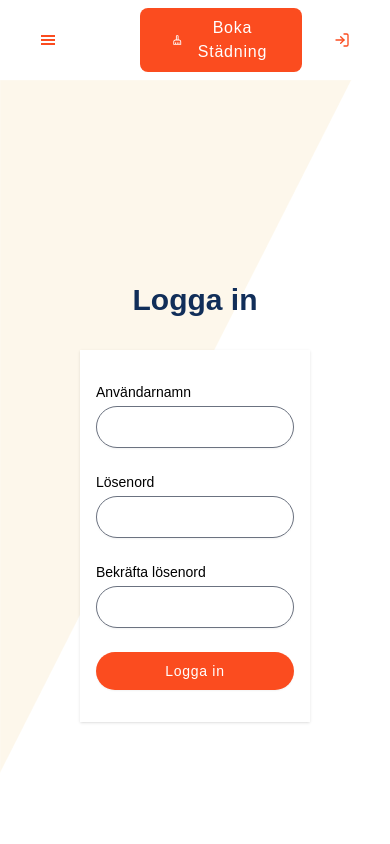
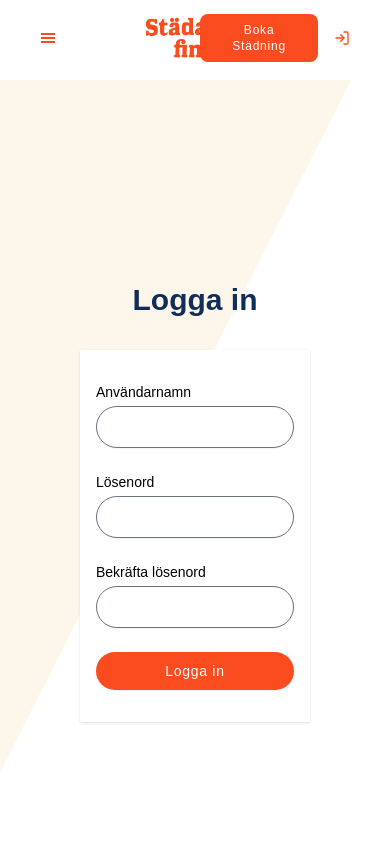
Before and after one commit to varamara/cleaning-service, a React (Vite) app in the folder cleaning-service-js-2/: page /login in a window 390 px wide. Shown: the top 844 px of the page. Built offline with nearby package versions, Linux system fonts and the light colour scheme; data requests are answered from the project's data file; a web font is replaced by a local one.

Commit message:
Fix Navbar button styling and add comments for future improvements

```diff
--- a/cleaning-service-js-2/src/components/sharedcomponents/Navbar.tsx
+++ b/cleaning-service-js-2/src/components/sharedcomponents/Navbar.tsx
@@ -53,8 +53,8 @@
         </div>
         <div className="flex items-center justify-end">
           <Link to="/booking">
-            <button className="text-white bg-secondaryOrange sm:text-xl lg:text-2xl tracking-wider rounded-lg py-2 px-8 mr-4 focus:outline-none focus:shadow-outline flex flex-row items-center hover:bg-primaryOrange transition duration-200">
-              <MdOutlineCleaningServices /> <span className="text-base pl-3">Boka Städning</span>
+            <button className="text-white bg-secondaryOrange sm:text-xl lg:text-2xl tracking-wider rounded-lg py-2 px-8 smÖmr-4 focus:outline-none focus:shadow-outline flex flex-row items-center hover:bg-primaryOrange transition duration-200">
+              <span className="hidden sm:block"><MdOutlineCleaningServices /> </span> <span className="text-xs sm:text-base sm:pl-3">Boka Städning</span>
             </button>
           </Link>
           {currentUser && (
--- a/cleaning-service-js-2/src/contexts/bookingContext/BookingProvider.tsx
+++ b/cleaning-service-js-2/src/contexts/bookingContext/BookingProvider.tsx
@@ -7,7 +7,7 @@
 // TODO validering på login, registering och bokningsformulär --- Sebastian
 // TODO med CSS, landingpage och bookingpage -- Fixat startsidan så det ser bättre ut, utveckla senare om det finns tid - fixat bookingpage. inte perfekt i liten mobilview.
 // TODO så man kommer till mina sidor via url mina-sidor när man är inloggad --- Mikah
-// TODO så att man bara kan välja halvtimmar inte minuter i bokningsformuläret
+// TODO så att man bara kan välja halvtimmar inte minuter i bokningsformuläret - step="1800" funkar ej i chrome. behöver en egen funktion om detta ska göras
 // Hur gör man så att bokningen som görs kopplas till currentUser
 
 
```
